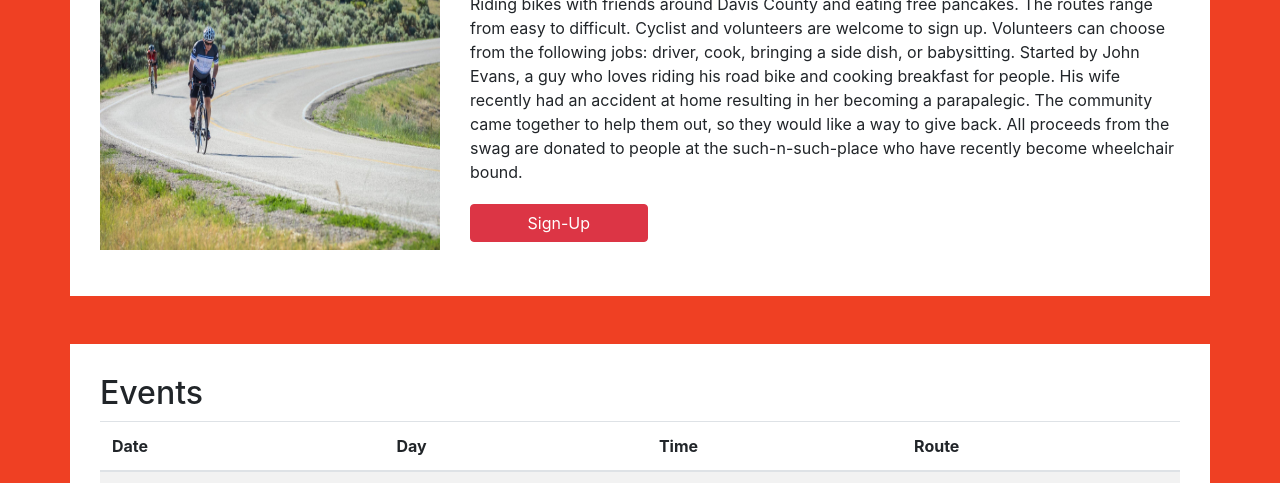
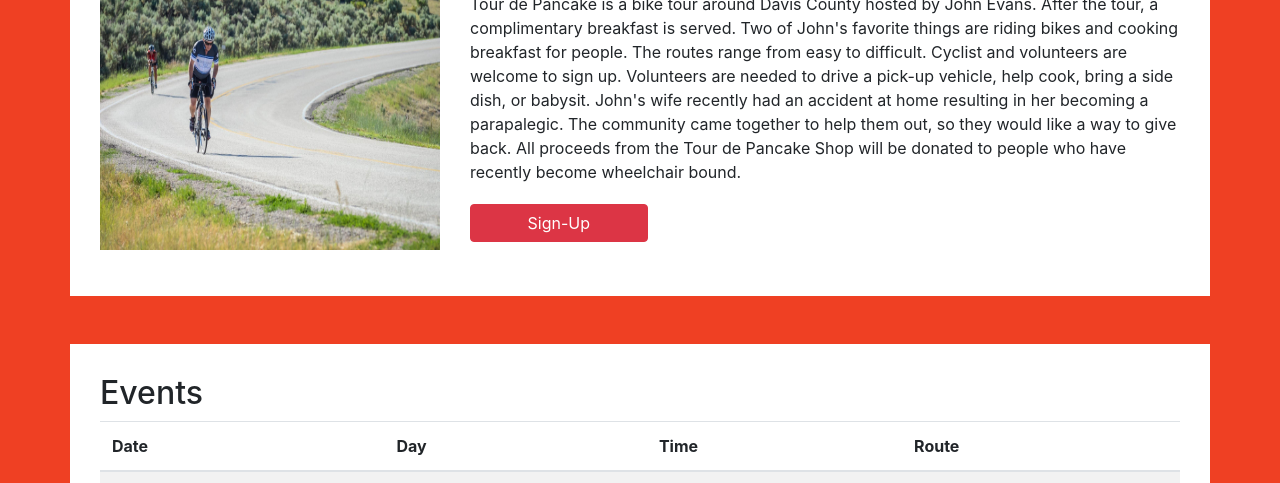
Before and after one commit to srandall1213/Tour-de-Pancake, a website: page public/index.html in a window 1280 px wide. Shown: the part 617-1100 px from the top of the page. Drawn offline with nearby package versions, Linux system fonts and the light colour scheme.

Commit message:
updated readme

```diff
--- a/public/index.html
+++ b/public/index.html
@@ -59,10 +59,11 @@
                 <div class="col-12 col-md-8 col-lg-8 mb-4">
                     <h2>What is Tour de Pancake?</h2>
                     <p>
-                        Riding bikes with friends around Davis County and eating free pancakes. The routes range from easy to difficult. Cyclist and volunteers are welcome to sign up.
-                        Volunteers can choose from the following jobs: driver, cook, bringing a side dish, or babysitting. Started by John Evans, a guy who loves riding his road bike and cooking breakfast
-                        for people. His wife recently had an accident at home resulting in her becoming a parapalegic. The community came together to help them out, so they would
-                        like a way to give back. All proceeds from the swag are donated to people at the such-n-such-place who have recently become wheelchair bound.
+                        Tour de Pancake is a bike tour around Davis County hosted by John Evans. After the tour, a complimentary breakfast is served.
+                        Two of John's favorite things are riding bikes and cooking breakfast for people. The routes range from easy to difficult.
+                        Cyclist and volunteers are welcome to sign up. Volunteers are needed to drive a pick-up vehicle, help cook, bring a side dish, or babysit.
+                        John's wife recently had an accident at home resulting in her becoming a parapalegic. The community came together to help them out, so they would
+                        like a way to give back. All proceeds from the Tour de Pancake Shop will be donated to people who have recently become wheelchair bound.
                     </p>
                     <!-- Sign-up Button -->
                     <a class="btn btn-danger w-25 mt-1" href="/signup" role="button">Sign-Up</a>
```
Also changed, not shown: README.md, 2 other files.
